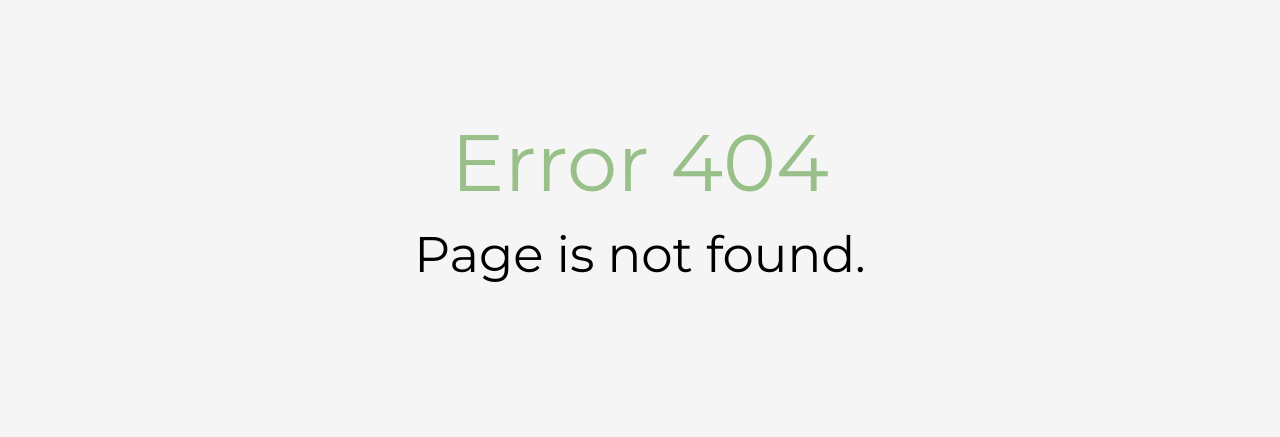
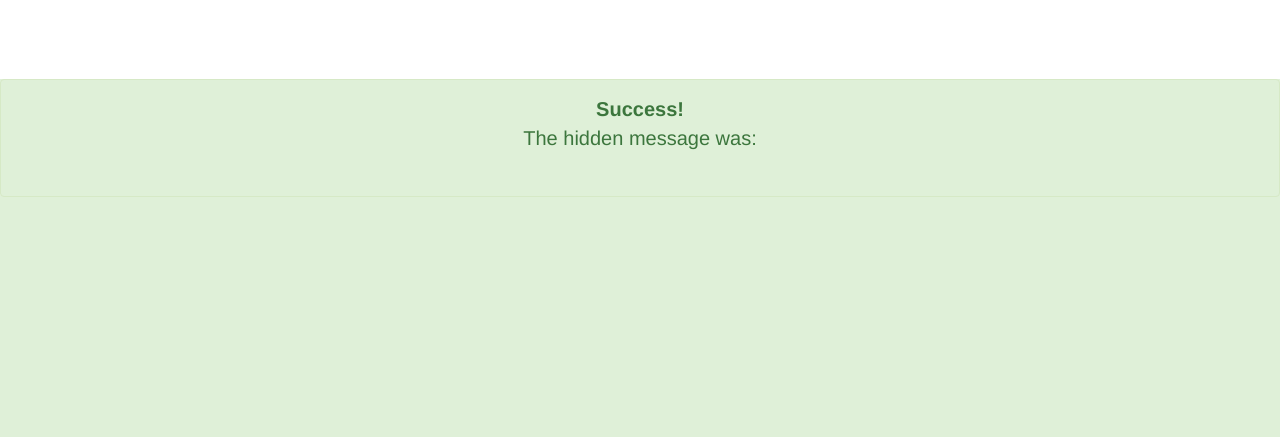
Before and after one commit to fernflores0463/EscondePic, a Flask app: page /reveal in a window 1280 px wide. Shown: the part 281-718 px from the top of the page. Run offline with Flask 2, Linux system fonts and the light colour scheme; some libraries are stand-ins or nearby versions.

Commit message:
created reveal and result page

```diff
--- a/app.py
+++ b/app.py
@@ -15,6 +15,14 @@
 def index():
     return render_template('index.html', text="Hello HackRPI")
 
+@app.route('/result')
+def result():
+    return render_template('result.html', text="Hello HackRPI")
+
+@app.route('/reveal')
+def revealMessage():
+    return render_template('reveal.html', text="Hello HackRPI")
+
 ########################################
 ############ Error Handling ############
 ########################################
--- a/static/css/style.css
+++ b/static/css/style.css
@@ -23,7 +23,7 @@
   background-size: cover;
   text-align: center;
   color: #000;
-  font-size: 17px;
+  font-size: 15px;
   padding-top: 0.8em;
 }
 
@@ -85,6 +85,19 @@
   position: absolute;
   width: 100%;
   padding: 100px;
+}
+
+#uploadedImage {
+  display: block;
+  margin-left: auto;
+  margin-right: auto
+}
+
+#imageDiv {
+  width: 100%;
+  padding-top: 40px;
+  padding-bottom: 40px;
+  background-color: #fff;
 }
 
 #btnInfo {
@@ -150,3 +163,8 @@
   padding-top: 60px;
   padding-bottom: 100px;
 }
+
+.alert {
+  text-align: center;
+  font-size: 20px;
+}
--- a/templates/layout.html
+++ b/templates/layout.html
@@ -23,7 +23,7 @@
 		<header>
 		    <ul>
 		      <li id="pic">
-		          <img class="logo" src="http://i.istockimg.com/file_thumbview_approve/51584512/3/stock-illustration-51584512-magnifying-glass-icon.jpg"></img>
+		          <img class="logo" src="{{ url_for('static', filename='img/logo.jpg') }}"></img>
 		      </li>
 
 		      <li>
--- /dev/null
+++ b/templates/reveal.html
@@ -0,0 +1,21 @@
+{% extends 'layout.html' %}
+
+{% block title %} Messaged Revealed {% endblock %}
+
+{% block stylesheet %}
+	<link rel="stylesheet" href="{{ url_for('static', filename='css/style.css') }}">
+	<link href='http://fonts.googleapis.com/css?family=Montserrat' rel='stylesheet' type='text/css'/>
+{% endblock %}
+
+{% block body %}
+	<body style="background-color: #dff0d8">
+	<div id="imageDiv">
+		<img id="uploadedImage" src="{{ userimage }}"></img>
+	</div>
+
+	<div class="alert alert-success" role="alert" style="text-align: center;">
+		<strong>Success!</strong><br>The hidden message was:<br><br>
+		<p id="hiddenMessage" src="{{ usermessage }}"></p>
+	</div>
+
+{% endblock %}
```
Also changed, not shown: templates/result.html (added, +20 -0 lines), static/img/logo.jpg (added).
